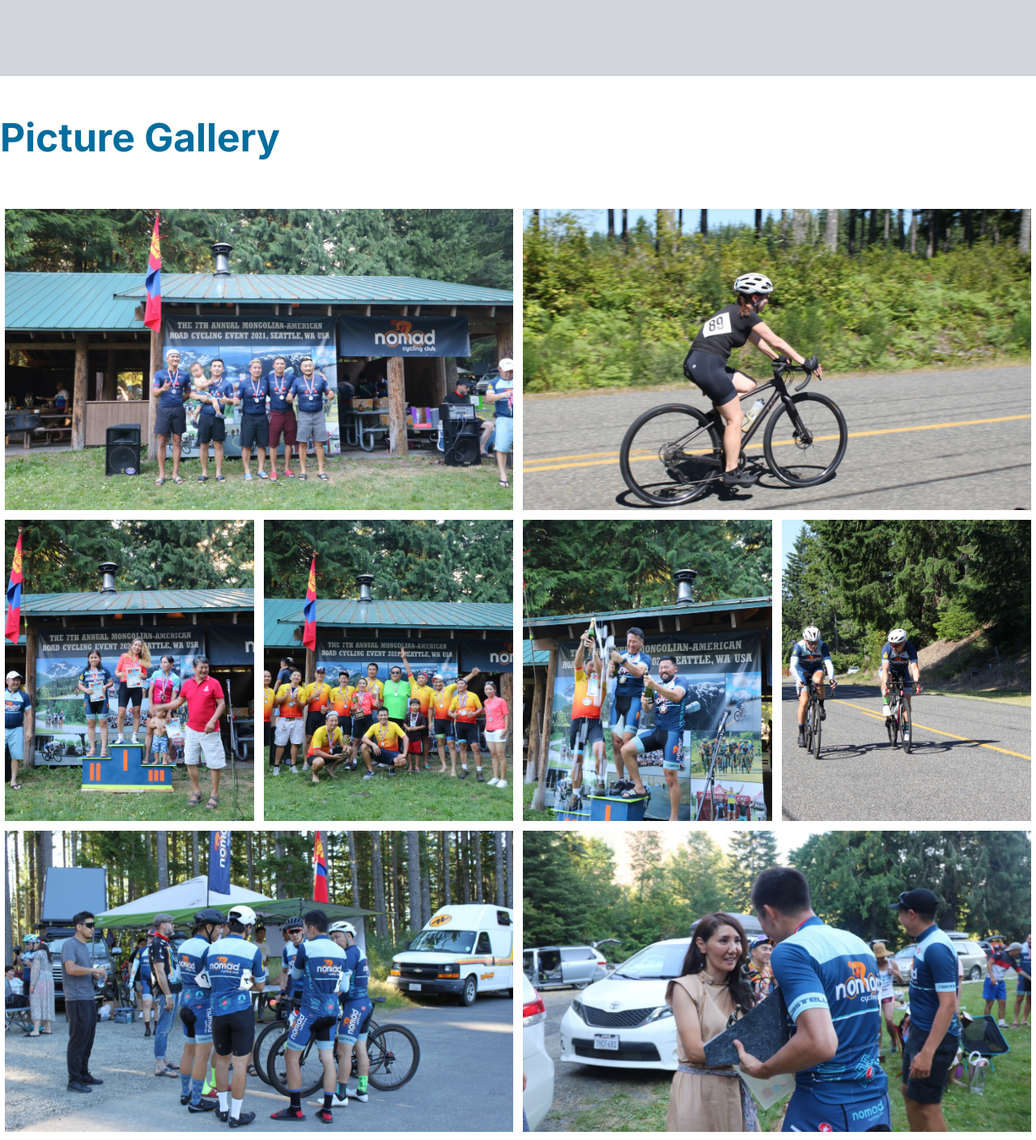
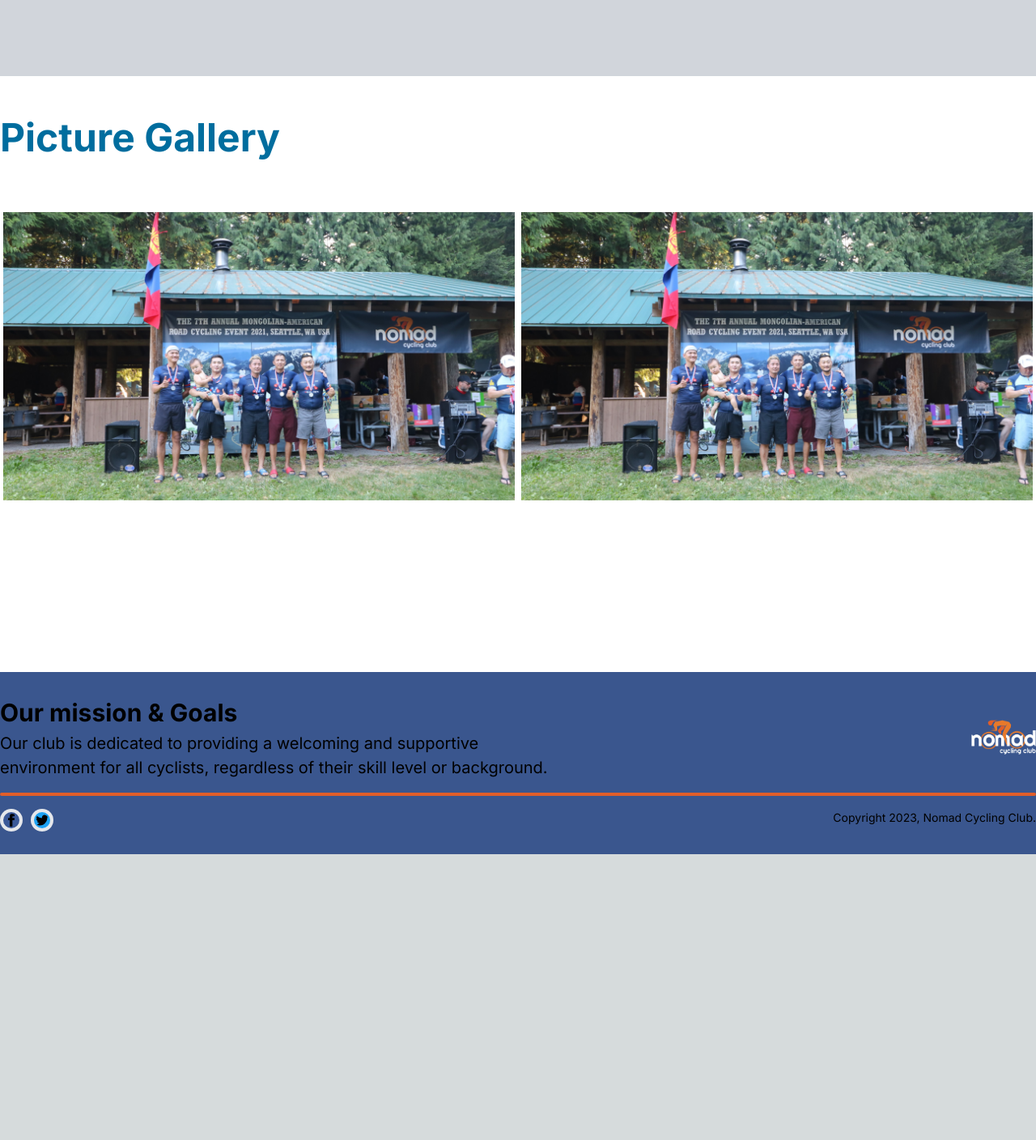
Before and after one commit to Mambatukaa/nomad-cycling-club, a Next.js app: page / in a window 1280 px wide. Shown: the part 1515-2923 px from the top of the page at 81% size. After the commit the page ends 2570 px from the top, so only its background shows below. Built offline with nearby package versions, Linux system fonts and the light colour scheme.

Commit message:
add gallery card

```diff
--- a/src/components/Gallery.tsx
+++ b/src/components/Gallery.tsx
@@ -1,132 +1,48 @@
+"use client";
 import Image from "next/image";
+import * as React from "react";
+import Lightbox from "yet-another-react-lightbox";
+import Thumbnails from "yet-another-react-lightbox/plugins/thumbnails";
+import Zoom from "yet-another-react-lightbox/plugins/zoom";
+import Counter from "yet-another-react-lightbox/plugins/counter";
+
+import "yet-another-react-lightbox/styles.css";
+import "yet-another-react-lightbox/plugins/thumbnails.css";
+import "yet-another-react-lightbox/plugins/counter.css";
+import GalleryCard from "./common/GalleryCard";
 
 const Gallery = () => {
+  const [open, setOpen] = React.useState(false);
+  const [slides, setSlides] = React.useState([
+    { src: "/assets/images/gallery/image1.jpeg" },
+    { src: "/assets/images/gallery/image2.jpeg" },
+    { src: "/assets/images/gallery/image3.jpeg" },
+  ]);
+
   return (
-    <div className="flex bg-white pb-20">
+    <div className="flex h-[calc(100vh-64px)] bg-white pb-20">
+      <div className="container mx-auto">
+        <h1 className="my-10 text-5xl font-bold text-blue-primary">
+          Picture Gallery
+        </h1>
 
-      <div className="container mx-auto">
-
-          <h1 className="text-5xl font-bold text-blue-primary my-10">
-            Picture Gallery
-          </h1>
-
-        <div className="grid grid-cols-2 h-96">
-
-          <div className="relative p-3">
-
-            <Image
-              src="/assets/images/gallery/image1.jpeg"
-              fill={true}
-              objectFit="cover"
-              alt="gallery"
-              className="pt-3 px-1.5"
-            />
+        <div className="grid h-96 grid-cols-2">
+          <div className="relative p-1" onClick={() => setOpen(true)}>
+            <GalleryCard title="2021 Competition" />
           </div>
 
-          <div className="relative p-3">
-
-            <Image
-              src="/assets/images/gallery/image2.jpeg"
-              fill={true}
-              objectFit="cover"
-              alt="gallery"
-              className="pt-3 px-1.5"
-            />
+          <div className="relative p-1">
+            <GalleryCard title="2022 Competition" />
           </div>
-
         </div>
-
-        <div className="grid grid-cols-4 h-96">
-
-          <div className="relative p-3">
-
-            <Image
-              src="/assets/images/gallery/image3.jpeg"
-              fill={true}
-              objectFit="cover"
-              alt="gallery"
-              className="pt-3 px-1.5"
-            />
-          </div>
-
-          <div className="relative p-3">
-
-            <Image
-              src="/assets/images/gallery/image4.jpeg"
-              fill={true}
-              objectFit="cover"
-              alt="gallery"
-              className="pt-3 px-1.5"
-            />
-          </div>
-
-          <div className="relative p-3">
-
-            <Image
-              src="/assets/images/gallery/image11.jpeg"
-              fill={true}
-              objectFit="cover"
-              alt="gallery"
-              className="pt-3 px-1.5"
-            />
-          </div>
-
-          <div className="relative p-3">
-
-            <Image
-              src="/assets/images/gallery/image6.jpeg"
-              fill={true}
-              objectFit="cover"
-              alt="gallery"
-              className="pt-3 px-1.5"
-            />
-          </div>
-
-        </div>
-
-        <div className="grid grid-cols-2 h-96">
-
-          <div className="relative p-3">
-
-            <Image
-              src="/assets/images/gallery/image7.jpeg"
-              fill={true}
-              objectFit="cover"
-              alt="gallery"
-              className="pt-3 px-1.5"
-            />
-          </div>
-
-          <div className="relative p-3">
-
-            <Image
-              src="/assets/images/gallery/image8.jpeg"
-              fill={true}
-              objectFit="cover"
-              alt="gallery"
-              className="pt-3 px-1.5"
-            />
-          </div>
-
-        </div>
-
-        <div className="grid grid-cols-1 h-128">
-
-          <div className="relative p-3">
-
-            <Image
-              src="/assets/images/gallery/image13.jpeg"
-              fill={true}
-              objectFit="cover"
-              alt="gallery"
-              className="pt-3 px-1.5"
-            />
-          </div>
-
-        </div>
-
-
       </div>
+      <Lightbox
+        open={open}
+        counter={{ container: { style: { top: "unset", bottom: 0 } } }}
+        plugins={[Thumbnails, Zoom, Counter]}
+        close={() => setOpen(false)}
+        slides={slides}
+      />
     </div>
   );
 };
--- /dev/null
+++ b/src/components/common/GalleryCard.tsx
@@ -0,0 +1,40 @@
+import Image from "next/image";
+
+interface IProps {
+  title: string;
+  description?: string;
+}
+
+const GalleryCard = ({title, description}: IProps) => {
+  return (
+    <div className="pt-3">
+      <div className="group relative aspect-video cursor-pointer overflow-hidden">
+        <div className="absolute inset-x-0 -bottom-2 z-50 flex cursor-pointer items-end rounded-xl bg-gradient-to-t from-black/90 to-transparent opacity-0 transition duration-300 ease-in-out group-hover:opacity-100">
+          <div>
+
+            <div className="translate-y-4 transform space-y-3 p-4 pb-10 text-xl transition duration-300 ease-in-out group-hover:translate-y-0 group-hover:opacity-100">
+              <div className="font-bold ">{title}</div>
+
+              <div className="text-sm opacity-90 ">
+                Lorem ipsum dolor sit amet, consectetur adipisicing elit.
+                Distinctio dolores error iure, perferendis sequi totam. Ad
+                aliquam aperiam atque deleniti dolor dolorem enim esse et in,
+                inventore itaque, pariatur reprehenderit.
+              </div>
+            </div>
+
+          </div>
+        </div>
+            <Image
+              src="/assets/images/gallery/image1.jpeg"
+              fill={true}
+              objectFit="cover"
+              alt="gallery"
+          className="aspect-square w-full object-cover transition duration-300 ease-in-out group-hover:scale-110"
+            />
+      </div>
+    </div>
+  );
+};
+
+export default GalleryCard;
```
